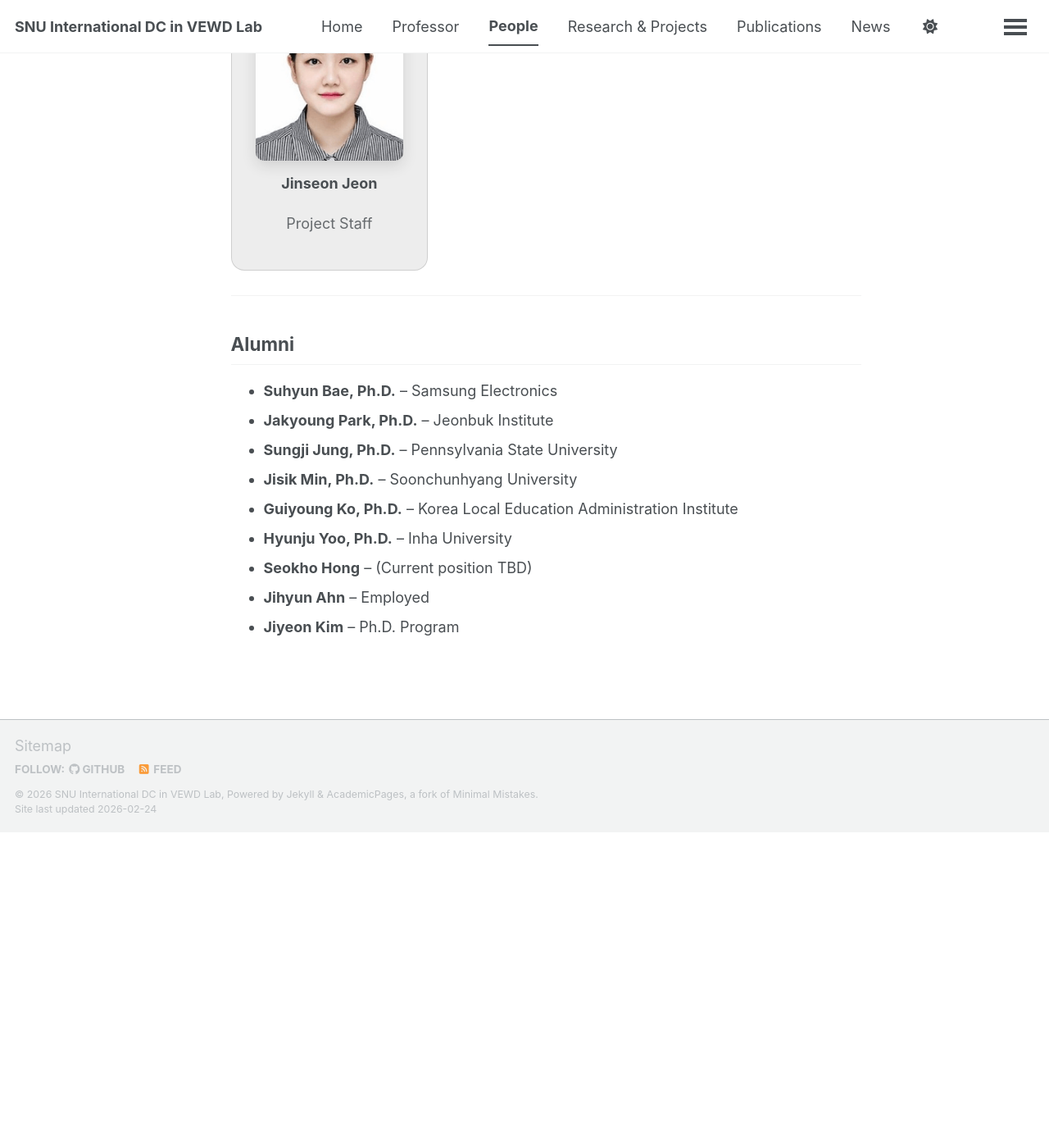
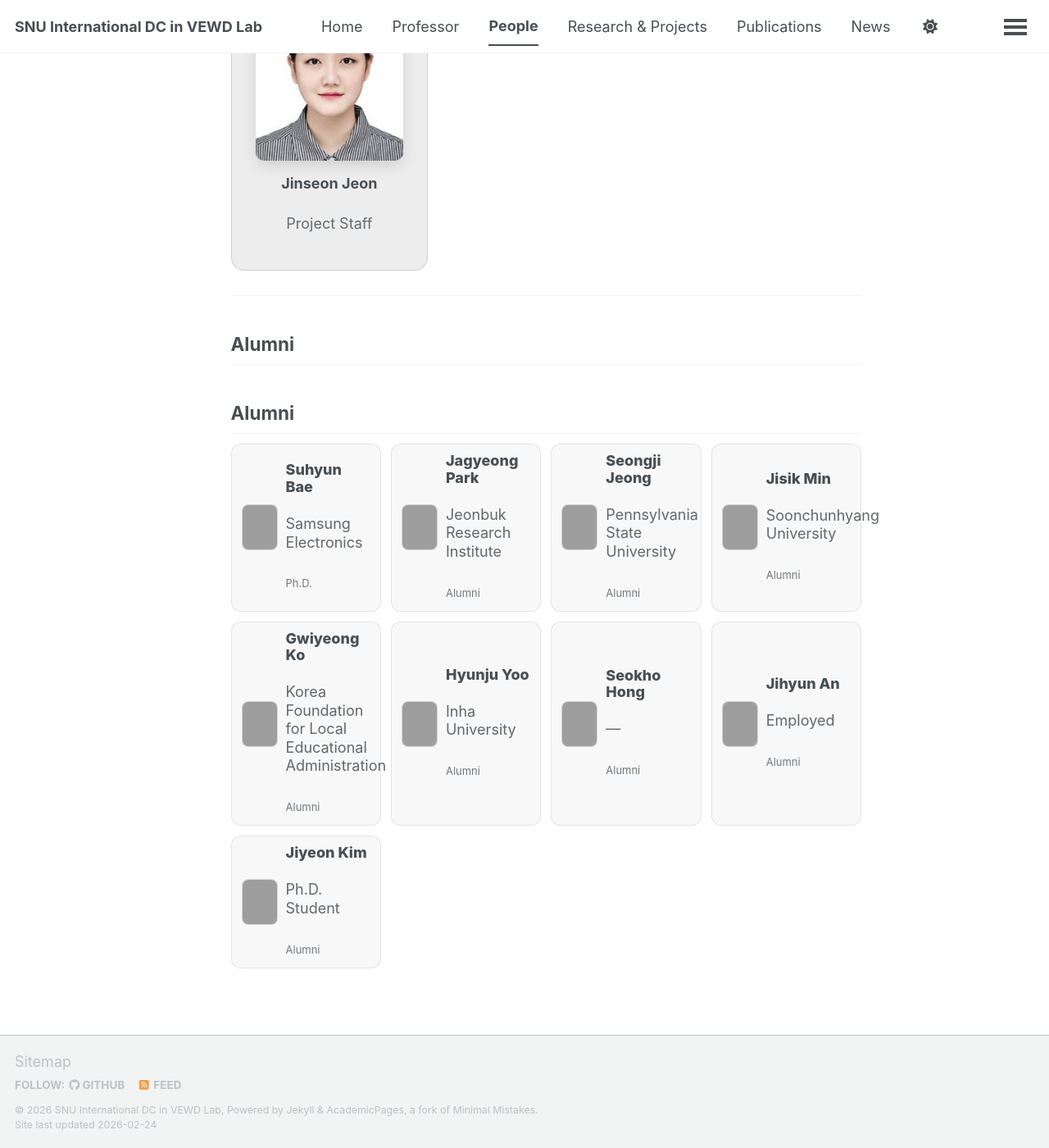
Before and after one commit to snu-global-workforce-lab/snu-global-workforce-lab.github.io, a Jekyll site: the page built from _pages/people.md, in a window 1280 px wide and 1400 px high, scrolled down 3274 px. Shown: the whole window at 82% size. Built offline with Jekyll 4.4.1, drawn with Linux system fonts in a browser that asks for light colours; a script bundle is joined from its source files by our own code; library files that are not in the unit come from our copies; before the commit the page ends 4289 px from its top, so only the background shows below that; grey boxes are pictures that could not be loaded.

Commit message:
Update people.md

```diff
--- a/_pages/people.md
+++ b/_pages/people.md
@@ -45,6 +45,64 @@ author_profile: false
   font-size: 0.95rem;
   opacity: 0.82;
   line-height: 1.35;
+}
+
+/* --- Alumni (compact) --- */
+.alumni-grid{
+  display:grid;
+  grid-template-columns: repeat(4, 1fr);
+  gap:12px;
+  margin-top:12px;
+}
+@media (max-width: 1100px){
+  .alumni-grid{ grid-template-columns: repeat(2, 1fr); }
+}
+@media (max-width: 650px){
+  .alumni-grid{ grid-template-columns: 1fr; }
+}
+.alumni-card{
+  display:flex;
+  gap:10px;
+  align-items:center;
+  padding:10px 12px;
+  border-radius:12px;
+  border:1px solid rgba(128,128,128,0.18);
+  background: rgba(128,128,128,0.06);
+  transition: transform 0.16s ease, box-shadow 0.16s ease;
+}
+.alumni-card:hover{
+  transform: translateY(-2px);
+  box-shadow: 0 10px 20px rgba(0,0,0,0.14);
+}
+.alumni-photo{
+  width:44px;
+  height:56px;           /* 세로 증명사진 느낌 */
+  object-fit:cover;
+  border-radius:8px;      /* 사각 + 살짝 둥글게 */
+  border:1px solid rgba(128,128,128,0.22);
+  background: rgba(128,128,128,0.10);
+  flex: 0 0 auto;
+}
+.alumni-meta{
+  min-width:0;
+}
+.alumni-name{
+  font-weight:800;
+  margin:0;
+  font-size:0.92rem;
+  line-height:1.15;
+}
+.alumni-affil{
+  margin:2px 0 0 0;
+  font-size:0.82rem;
+  opacity:0.85;
+  line-height:1.25;
+}
+.alumni-tag{
+  display:inline-block;
+  margin-top:4px;
+  font-size:0.72rem;
+  opacity:0.75;
 }
 </style>
 
@@ -165,13 +223,89 @@ author_profile: false
 ---
 
 ## Alumni
+## Alumni
 
-- **Suhyun Bae, Ph.D.** – Samsung Electronics
-- **Jakyoung Park, Ph.D.** – Jeonbuk Institute
-- **Sungji Jung, Ph.D.** – Pennsylvania State University
-- **Jisik Min, Ph.D.** – Soonchunhyang University
-- **Guiyoung Ko, Ph.D.** – Korea Local Education Administration Institute
-- **Hyunju Yoo, Ph.D.** – Inha University
-- **Seokho Hong** – (Current position TBD)
-- **Jihyun Ahn** – Employed
-- **Jiyeon Kim** – Ph.D. Program
+<div class="alumni-grid">
+
+  <div class="alumni-card">
+    <img class="alumni-photo" src="{{ '/images/people/alumni-placeholder.png' | relative_url }}" alt="Suhyun Bae">
+    <div class="alumni-meta">
+      <p class="alumni-name">Suhyun Bae</p>
+      <p class="alumni-affil">Samsung Electronics</p>
+      <span class="alumni-tag">Ph.D.</span>
+    </div>
+  </div>
+
+  <div class="alumni-card">
+    <img class="alumni-photo" src="{{ '/images/people/alumni-placeholder.png' | relative_url }}" alt="Jagyeong Park">
+    <div class="alumni-meta">
+      <p class="alumni-name">Jagyeong Park</p>
+      <p class="alumni-affil">Jeonbuk Research Institute</p>
+      <span class="alumni-tag">Alumni</span>
+    </div>
+  </div>
+
+  <div class="alumni-card">
+    <img class="alumni-photo" src="{{ '/images/people/alumni-placeholder.png' | relative_url }}" alt="Seongji Jeong">
+    <div class="alumni-meta">
+      <p class="alumni-name">Seongji Jeong</p>
+      <p class="alumni-affil">Pennsylvania State University</p>
+      <span class="alumni-tag">Alumni</span>
+    </div>
+  </div>
+
+  <div class="alumni-card">
+    <img class="alumni-photo" src="{{ '/images/people/alumni-placeholder.png' | relative_url }}" alt="Jisik Min">
+    <div class="alumni-meta">
+      <p class="alumni-name">Jisik Min</p>
+      <p class="alumni-affil">Soonchunhyang University</p>
+      <span class="alumni-tag">Alumni</span>
+    </div>
+  </div>
+
+  <div class="alumni-card">
+    <img class="alumni-photo" src="{{ '/images/people/alumni-placeholder.png' | relative_url }}" alt="Gwiyeong Ko">
+    <div class="alumni-meta">
+      <p class="alumni-name">Gwiyeong Ko</p>
+      <p class="alumni-affil">Korea Foundation for Local Educational Administration</p>
+      <span class="alumni-tag">Alumni</span>
+    </div>
+  </div>
+
+  <div class="alumni-card">
+    <img class="alumni-photo" src="{{ '/images/people/alumni-placeholder.png' | relative_url }}" alt="Hyunju Yoo">
+    <div class="alumni-meta">
+      <p class="alumni-name">Hyunju Yoo</p>
+      <p class="alumni-affil">Inha University</p>
+      <span class="alumni-tag">Alumni</span>
+    </div>
+  </div>
+
+  <div class="alumni-card">
+    <img class="alumni-photo" src="{{ '/images/people/alumni-placeholder.png' | relative_url }}" alt="Seokho Hong">
+    <div class="alumni-meta">
+      <p class="alumni-name">Seokho Hong</p>
+      <p class="alumni-affil">—</p>
+      <span class="alumni-tag">Alumni</span>
+    </div>
+  </div>
+
+  <div class="alumni-card">
+    <img class="alumni-photo" src="{{ '/images/people/alumni-placeholder.png' | relative_url }}" alt="Jihyun An">
+    <div class="alumni-meta">
+      <p class="alumni-name">Jihyun An</p>
+      <p class="alumni-affil">Employed</p>
+      <span class="alumni-tag">Alumni</span>
+    </div>
+  </div>
+
+  <div class="alumni-card">
+    <img class="alumni-photo" src="{{ '/images/people/alumni-placeholder.png' | relative_url }}" alt="Jiyeon Kim">
+    <div class="alumni-meta">
+      <p class="alumni-name">Jiyeon Kim</p>
+      <p class="alumni-affil">Ph.D. Student</p>
+      <span class="alumni-tag">Alumni</span>
+    </div>
+  </div>
+
+</div>
```
